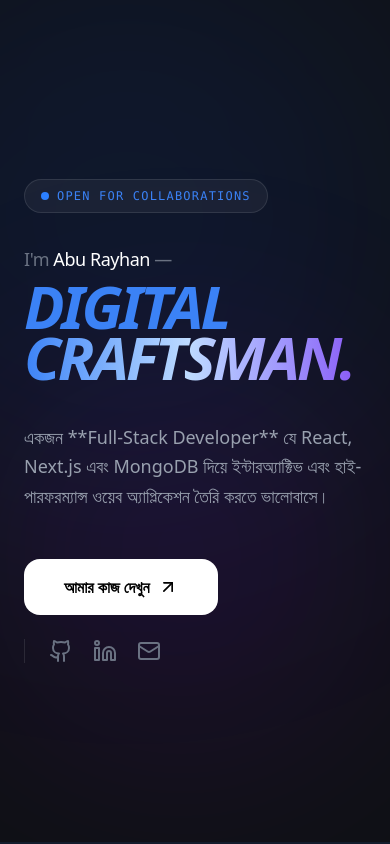
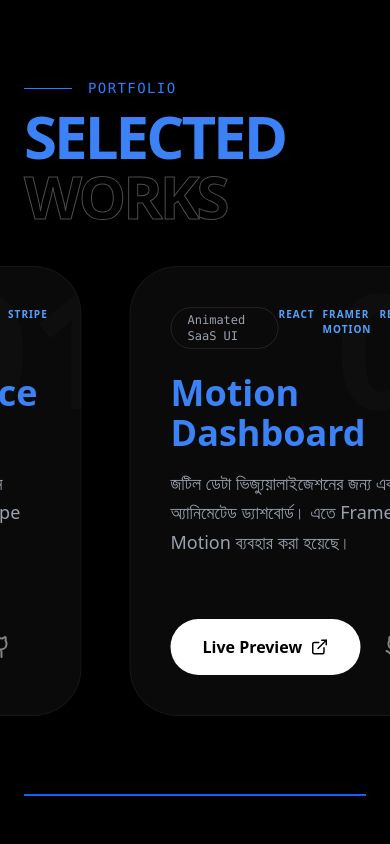
Before and after one commit to rayhan309/my-portfolio, a Next.js app: page / in a window 390 px wide. Shown: the top 844 px of the page. Built offline with nearby package versions, Linux system fonts and the light colour scheme.

Commit message:
responsive works done

```diff
--- a/src/Components/Hero/Hero.jsx
+++ b/src/Components/Hero/Hero.jsx
@@ -6,7 +6,7 @@
 
 export default function HeroSection() {
     return (
-        <section className="h-screen flex flex-col border-b-2 border-primary/10 justify-center px-6 lg:px-24 relative overflow-hidden">
+        <section className="md:h-screen h-[80vh] flex flex-col border-b-2 border-primary/10 justify-center px-6 lg:px-24 relative overflow-hidden">
             {/* Background Decorative Glow */}
             <div className="absolute top-[-10%] right-[-10%] w-[600px] h-[600px] bg-blue-600/10 blur-[130px] rounded-full" />
             <div className="absolute bottom-[10%] left-[-5%] w-[400px] h-[400px] bg-purple-600/10 blur-[110px] rounded-full" />
@@ -35,7 +35,7 @@
                     <h1 className="text-gray-500 text-lg md:text-2xl font-medium mb-2 tracking-tight">
                         I'm <span className="text-white">Abu Rayhan</span> —
                     </h1>
-                    <h2 className="text-6xl md:text-[8.5rem] text-primary font-black leading-[0.85] tracking-tighter italic">
+                    <h2 className="text-5xl md:text-6xl lg:text-[8.5rem] text-primary font-black leading-[0.85] tracking-tighter italic">
                         DIGITAL <br />
                         <span className="text-transparent bg-clip-text bg-linear-to-r from-primary via-blue-200 to-secondary">
                             CRAFTSMAN.
@@ -60,15 +60,30 @@
                     transition={{ delay: 0.8 }}
                     className="mt-12 flex flex-wrap gap-6 items-center"
                 >
-                    <button className="group bg-white text-black px-10 py-4 rounded-2xl font-bold flex items-center gap-2 hover:bg-primary cursor-pointer hover:text-white transition-all duration-300">
+                    <button className="group bg-white text-black md:px-10 px-6 md:py-4 py-2 rounded-2xl font-bold flex items-center gap-2 hover:bg-primary cursor-pointer hover:text-white transition-all duration-300">
                         আমার কাজ দেখুন <ArrowUpRight size={20} className="group-hover:rotate-45 transition-transform" />
                     </button>
 
                     <div className="flex gap-5 border-l border-white/10 pl-6 items-center">
                         <Link href="https://github.com/rayhan309" target="_blank" className="text-gray-500 hover:text-blue-500 transition-colors"><Github size={24} /></Link>
                         <Link href="https://www.linkedin.com/in/abu-rayhan-undefined-2514b5390/"
-                        target="_blank" className="text-gray-500 hover:text-blue-500 transition-colors"><Linkedin size={24} /></Link>
-                        <Link href="mailto:ihaveawonderfull@email.com"className="text-gray-500 hover:text-blue-500 transition-colors"><Mail size={24} /></Link>
+                            target="_blank" className="text-gray-500 hover:text-blue-500 transition-colors"><Linkedin size={24} /></Link>
+                        {/* <Link
+                            href="mailto:ihaveawonderfull@gmail.com"
+                            target="_blank"
+                            className="text-gray-500 hover:text-blue-500 transition-colors duration-300"
+                            title="ইমেইল করুন"
+                        >
+                            <Mail size={24} />
+                        </Link> */}
+                        <a
+                            href="https://mail.google.com/mail/?view=cm&fs=1&to=ihaveawonderfull@email.com"
+                            target="_blank"
+                            className="text-gray-500 hover:text-blue-500 transition-colors duration-300"
+                            title="ইমেইল করুন"
+                        >
+                            <Mail size={24} />
+                        </a>
                     </div>
                 </motion.div>
             </div>
--- a/src/Components/MyProcess/MyProcess.jsx
+++ b/src/Components/MyProcess/MyProcess.jsx
@@ -37,7 +37,7 @@
 
 export default function MyProcess() {
   return (
-    <section className="py-32 px-6 lg:px-24">
+    <section className="py-14 px-6 lg:px-24">
       <div className="container mx-auto">
         <div className="text-center mb-20">
           <motion.h2
--- a/src/app/page.jsx
+++ b/src/app/page.jsx
@@ -1,191 +1,184 @@
 "use client";
 import React, { useRef } from "react";
-import { useForm } from "react-hook-form";
-import { motion, useScroll, useTransform } from "framer-motion";
-import { Github, Linkedin, Twitter, ExternalLink, Layers, Zap, ArrowUpRight, Heart  } from "lucide-react";
-import MyProcess from "@/Components/MyProcess/MyProcess";
-import Services from "@/Components/Services/Services";
-import AboutStory from "@/Components/About/About";
-import ProfessionalContact from "@/Components/Contact/Contact";
-import HeroSection from "@/Components/Hero/Hero";
-import ProjectSection from "@/Components/ProjectSection/ProjectSection";
+import { motion, useScroll, useTransform, useSpring } from "framer-motion";
+import { Github, Linkedin, Twitter, ExternalLink, Layers, Zap, ArrowUpRight, Heart, ArrowRight } from "lucide-react";
+// ... (অন্যান্য ইমপোর্ট আগের মতোই থাকবে)
+
+
+const allProjects = [
+  // প্রথম ৩টি প্রজেক্ট (সবসময় দেখা যাবে)
+  {
+    title: "Eco-Commerce OS",
+    category: "Full-Stack Development",
+    desc: "হাই-পারফরম্যান্স ই-কমার্স প্ল্যাটফর্ম যেখানে Real-time Inventory এবং Stripe পেমেন্ট গেটওয়ে আছে।",
+    tech: ["Next.js", "MongoDB", "Stripe"],
+    live: "#",
+    github: "#",
+    color: "from-blue-600/20 to-cyan-500/20",
+  },
+  {
+    title: "Motion Dashboard",
+    category: "Animated SaaS UI",
+    desc: "জটিল ডেটা ভিজ্যুয়ালাইজেশনের জন্য একটি অ্যানিমেটেড ড্যাশবোর্ড। এতে Framer Motion ব্যবহার করা হয়েছে।",
+    tech: ["React", "Framer Motion", "Recharts"],
+    live: "#",
+    github: "#",
+    color: "from-purple-600/20 to-pink-500/20",
+  },
+  {
+    title: "TaskFlow Pro",
+    category: "Productivity Tool",
+    desc: "টিম কোলাবোরেশনের জন্য রিয়েল-টাইম আপডেটসহ একটি ড্র্যাগ-এন্ড-ড্রপ টাস্ক ম্যানেজমেন্ট সিস্টেম।",
+    tech: ["Next.js", "Socket.io", "Prisma"],
+    live: "#",
+    github: "#",
+    color: "from-green-600/20 to-emerald-500/20",
+  },
+  // হিডেন প্রজেক্টস (বাটনে ক্লিক করলে দেখা যাবে)
+  {
+    title: "AI Image Generator",
+    category: "AI Integration",
+    desc: "OpenAI API ব্যবহার করে টেক্সট থেকে ইমেজ তৈরির একটি ডাইনামিক ওয়েব অ্যাপ্লিকেশন।",
+    tech: ["Next.js", "OpenAI", "Cloudinary"],
+    live: "#",
+    github: "#",
+    color: "from-orange-600/20 to-red-500/20",
+  },
+  {
+    title: "Crypto Portfolio",
+    category: "Web3/Fintech",
+    desc: "ক্রিপ্টোকারেন্সি পোর্টফোলিও ট্র্যাকার যা লাইভ মার্কেট ডেটা এবং চার্ট প্রদর্শন করে।",
+    tech: ["React", "Tailwind", "Coingecko API"],
+    live: "#",
+    github: "#",
+    color: "from-yellow-600/20 to-amber-500/20",
+  },
+  {}
+];
 
 export default function FixedPortfolio() {
   const scrollRef = useRef(null);
   const currentYear = new Date().getFullYear();
 
-  // Horizontal scroll logic
   const { scrollYProgress } = useScroll({
     target: scrollRef,
   });
 
-  // কার্ডগুলো কতটুকু সরবে তা এখানে ঠিক করা হয়েছে (-70% মানে বামে সরে যাবে)
-  const x = useTransform(scrollYProgress, [0, 1], ["0%", "-70%"]);
+  // Smooth Scroll Physics
+  const x = useTransform(scrollYProgress, [0, 1], ["0%", "-75%"]);
+  const springX = useSpring(x, { stiffness: 100, damping: 20 });
 
+  // Background color interpolation for a "Liquid" feel
+  const bgColor = useTransform(
+    scrollYProgress,
+    [0, 0.5, 1],
+    ["#000000", "#050a15", "#000000"]
+  );
 
   return (
-    <div className="text-primary">
+    <motion.div style={{ backgroundColor: bgColor }} className="text-primary transition-colors duration-700">
 
-      {/* Hero Section */}
-    <HeroSection />
+      {/* ... Hero, About, Process Sections ... */}
 
+      {/* --- Unique Horizontal Scroll Section --- */}
+      <section ref={scrollRef} className="relative h-[400vh]">
+        <div className="sticky top-0 h-screen flex flex-col justify-center overflow-hidden">
 
-      {/* about sections */}
-      <AboutStory />
-
-      {/* MyProcess */}
-      <MyProcess />
-
-
-
-      {/* --- Horizontal Scroll Section Start --- */}
-      {/* sticky container এর হাইট বাড়ানো হয়েছে যাতে স্ক্রল করার জায়গা পাওয়া যায় */}
-      <section ref={scrollRef} className="relative h-[250vh]">
-        <div className="sticky top-0 h-screen flex items-center overflow-hidden">
-          <motion.div style={{ x }} className="flex gap-10 px-6 lg:px-24">
-
-            {/* Title Card */}
-            <div className="flex-shrink-0 w-[300px] md:w-[500px] flex items-center">
-              <h2 className="text-5xl md:text-7xl font-bold leading-tight italic">
-                Selected <br /> <span className="text-blue-500">Works_</span>
+          {/* Section Header with Reveal Animation */}
+          <div className="px-6 lg:px-24 mb-10">
+            <motion.div
+              initial={{ opacity: 0, x: -50 }}
+              whileInView={{ opacity: 1, x: 0 }}
+              className="flex items-center gap-4"
+            >
+              <div className="h-[1px] w-12 bg-blue-500" />
+              <span className="text-blue-500 font-mono tracking-widest uppercase text-sm">Portfolio</span>
+            </motion.div>
+            <h2 className="text-6xl md:text-8xl font-black tracking-tighter mt-2">
+              SELECTED <span className="text-transparent stroke-text">WORKS</span>
             </h2>
           </div>
 
-            {/* Project Cards - আপনি এখানে আপনার প্রজেক্ট যোগ করবেন */}
-            {[1, 2, 3, 4].map((item) => (
-              <div
-                key={item}
-                className="flex-shrink-0 w-[350px] md:w-[600px] h-[400px] md:h-[500px] rounded-[2.5rem] glass-card border border-white/10 p-8 flex flex-col justify-between relative group overflow-hidden"
-              >
-                <div className="absolute inset-0 bg-gradient-to-br from-blue-600/5 to-transparent opacity-0 group-hover:opacity-100 transition-opacity" />
+          <motion.div style={{ x: springX }} className="flex gap-12 px-6 lg:px-24">
+            {allProjects.map((item, index) => (
+              <ProjectCard key={index} item={item} index={index} />
+            ))}
 
-                <div className="z-10">
-                  <span className="text-blue-500 font-mono">0{item} / Project</span>
-                  <h3 className="text-3xl font-bold mt-2">Premium Web App</h3>
+            {/* Final "Let's Work" Card */}
+            <div className="flex-shrink-0 w-[400px] h-[500px] flex items-center justify-center border-2 border-dashed border-white/10 rounded-[2.5rem] group hover:border-blue-500/50 transition-colors">
+              <button className="flex flex-col items-center gap-4 group">
+                <div className="p-6 bg-blue-600 rounded-full group-hover:scale-110 transition-transform">
+                  <ArrowRight size={40} className="-rotate-45" />
                 </div>
-
-                <div className="z-10 flex justify-between items-end">
-                  <p className="text-gray-500 max-w-[200px]">Next.js, MongoDB & Tailwind integration.</p>
-                  <button className="p-4 bg-white text-black rounded-full hover:bg-blue-600 hover:text-white transition">
-                    <ExternalLink size={20} />
+                <span className="text-2xl font-bold">View All Projects</span>
               </button>
             </div>
-              </div>
-            ))}
+          </motion.div>
 
-            {/* End Spacer */}
-            <div className="flex-shrink-0 w-[100px]" />
-          </motion.div>
-        </div>
-      </section>
-      {/* --- Horizontal Scroll Section End --- */}
-
-
-      {/* productions app */}
-      <ProjectSection />
-
-
-      {/* services section */}
-      <Services />
-
-
-      {/* contact sections */}
-            <ProfessionalContact />
-
-
-      {/* Skills Bento Section */}
-      <section className="py-32 px-6 lg:px-24">
-        <div className="grid grid-cols-1 md:grid-cols-3 gap-6">
-          <div className="p-10 rounded-[2rem] bg-[#111] border border-white/5 md:col-span-2">
-            <Layers className="text-blue-500 mb-6" />
-            <h3 className="text-3xl text-primary font-bold mb-4">Frontend Architecture</h3>
-            <p className="text-gray-500">React এবং Next.js এর মাধ্যমে আমি হাই-পারফরম্যান্স ফ্রন্টএন্ড তৈরি করি।</p>
-          </div>
-          <div className="p-10 rounded-[2rem] bg-blue-600 text-white flex flex-col justify-center items-center text-center">
-            <Zap size={40} className="mb-4" />
-            <h3 className="text-2xl font-bold">Fast Performance</h3>
+          {/* Progress Bar at Bottom */}
+          <div className="absolute bottom-12 left-6 lg:left-24 right-6 lg:right-24 h-[2px] bg-white/5">
+            <motion.div
+              style={{ scaleX: scrollYProgress }}
+              className="h-full bg-blue-600 origin-left"
+            />
           </div>
         </div>
       </section>
 
-      <footer className="relative bg-[#050505] pt-40 pb-10 px-6 lg:px-24 overflow-hidden">
-        {/* Background Decorative Element */}
-        <div className="absolute top-0 left-1/2 -translate-x-1/2 w-full h-[1px] bg-gradient-to-r from-transparent via-blue-500/50 to-transparent" />
+      {/* ... Rest of the Sections (Services, Contact, Footer) ... */}
 
-        <div className="max-w-7xl mx-auto">
-          <div className="flex flex-col md:flex-row justify-between items-start gap-12">
+      {/* Custom Global CSS for Stroke Text */}
+      <style jsx global>{`
+        .stroke-text {
+          -webkit-text-stroke: 1px rgba(255,255,255,0.3);
+        }
+      `}</style>
+    </motion.div>
+  );
+}
 
-            {/* Big CTA Section */}
+// Separate Component for cleaner code
+const ProjectCard = ({ item, index }) => {
+  return (
     <motion.div
-              initial={{ opacity: 0, y: 50 }}
-              whileInView={{ opacity: 1, y: 0 }}
-              viewport={{ once: true }}
-              className="flex-1"
+      whileHover={{ y: -10 }}
+      className="flex-shrink-0 w-[350px] md:w-[650px] h-[450px] md:h-[550px] rounded-[3rem] bg-[#0A0A0A] border border-white/5 p-10 flex flex-col justify-between relative group overflow-hidden"
     >
-              <h2 className="text-gray-500 font-mono text-sm mb-6 uppercase tracking-[0.3em]">
-                Next Chapter
-              </h2>
-              <a
-                href="mailto:abu.rayhan@email.com"
-                className="group relative inline-block text-5xl md:text-8xl font-black tracking-tighter hover:text-blue-500 transition-colors duration-500"
-              >
-                LET'S TALK.
-                <motion.span
-                  className="absolute -bottom-2 left-0 w-0 h-2 bg-blue-600 group-hover:w-full transition-all duration-500"
-                />
-              </a>
-              <p className="mt-8 text-gray-400 text-lg max-w-sm leading-relaxed">
-                আপনার কি কোনো দারুণ আইডিয়া আছে? চলুন সেটাকে কোডের মাধ্যমে বাস্তবে রূপ দেই।
-              </p>
-            </motion.div>
+      {/* Background Tech Text Overlay (Unique Touch) */}
+      <div className="absolute -right-10 -top-10 text-[10rem] font-black text-white/[0.02] select-none pointer-events-none group-hover:text-blue-500/[0.05] transition-colors">
+        0{index + 1}
+      </div>
 
-            {/* Navigation & Social Links */}
-            <div className="flex flex-col gap-10 min-w-[200px]">
-              <div>
-                <h3 className="text-white font-bold mb-4 uppercase text-xs tracking-widest">Connect</h3>
-                <ul className="space-y-3">
-                  {[
-                    { name: "LinkedIn", icon: <Linkedin size={16} />, url: "#" },
-                    { name: "GitHub", icon: <Github size={16} />, url: "#" },
-                    { name: "Twitter", icon: <Twitter size={16} />, url: "#" }
-                  ].map((social) => (
-                    <li key={social.name}>
-                      <a href={social.url} className="flex items-center gap-2 text-gray-500 hover:text-white transition group font-medium">
-                        {social.icon} {social.name}
-                        <ArrowUpRight size={14} className="opacity-0 group-hover:opacity-100 transition-all -translate-y-1" />
-                      </a>
-                    </li>
+      <div className="z-10">
+        <div className="flex justify-between items-start">
+          <span className="px-4 py-1 rounded-full border border-white/10 text-xs font-mono text-gray-400">
+            {item?.category}
+          </span>
+          <div className="flex gap-2">
+            {item?.tech?.map((t, i) => (
+              <span key={i} className="text-[10px] uppercase tracking-widest text-blue-400 font-bold">{t}</span>
             ))}
-                </ul>
           </div>
         </div>
+        <h3 className="text-4xl md:text-5xl font-bold mt-6 group-hover:text-blue-500 transition-colors">
+          {item?.title}
+        </h3>
+        <p className="text-gray-400 mt-4 max-w-sm text-lg leading-relaxed">
+          {item?.desc}
+        </p>
       </div>
 
-
-          {/* Bottom Bar */}
-          <div className="mt-32 pt-10 border-t border-white/5 flex flex-col md:flex-row justify-between items-center gap-6">
-            <div className="text-gray-500 font-mono text-xs uppercase tracking-tighter">
-              Designed & Developed by <span className="text-white font-bold tracking-normal uppercase">Abu Rayhan</span>
+      <div className="z-10 flex items-center gap-6">
+        <a href={item?.live} className="flex items-center gap-2 bg-white text-black px-8 py-4 rounded-full font-bold hover:bg-blue-600 hover:text-white transition-all duration-300">
+          Live Preview <ExternalLink size={18} />
+        </a>
+        <a href={item?.github} className="text-white/50 hover:text-white transition-colors">
+          <Github size={24} />
+        </a>
       </div>
 
-            {/* Time & Location Display (Adds a pro touch) */}
-            <div className="hidden lg:flex gap-10 text-[10px] text-gray-600 font-mono uppercase tracking-[0.2em]">
-              <div>Loc: Dhaka, BD</div>
-              <div>Time: {new Date().toLocaleTimeString([], { hour: '2-digit', minute: '2-digit' })} GMT+6</div>
-            </div>
-
-            <div className="flex items-center gap-2 text-gray-600 text-xs">
-              © {currentYear} <Heart size={12} className="text-red-600 animate-pulse" /> All Rights Reserved.
-            </div>
-          </div>
-        </div>
-
-        {/* Large Watermark Text */}
-        <div className="absolute -bottom-8 select-none pointer-events-none opacity-[0.02]">
-          <h2 className="text-[20rem] font-black leading-none">RAYHAN</h2>
-        </div>
-      </footer>
-
-    </div>
+      {/* Hover Image Reveal or Gradient Glow */}
+      <div className={`absolute inset-0 bg-gradient-to-br ${item?.color} opacity-0 group-hover:opacity-100 transition-opacity duration-500 -z-0`} />
+    </motion.div>
   );
-}
+};
```
Lines whose indentation alone changed are shown as unchanged.
